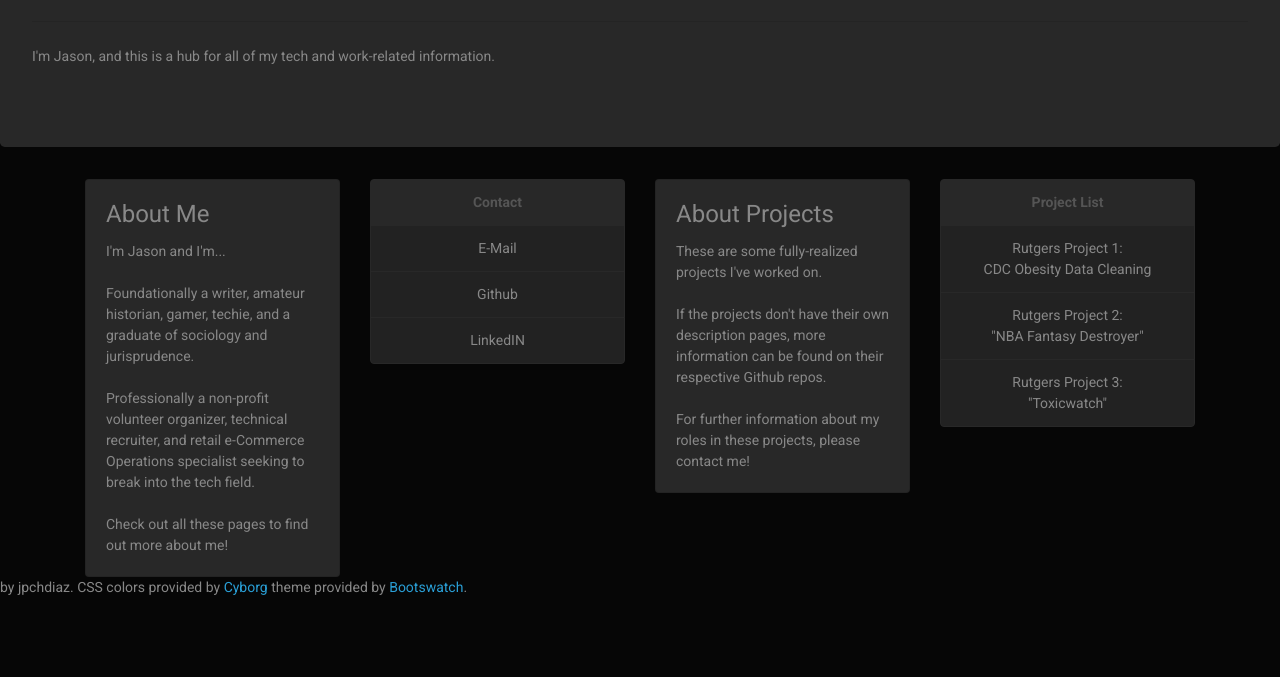
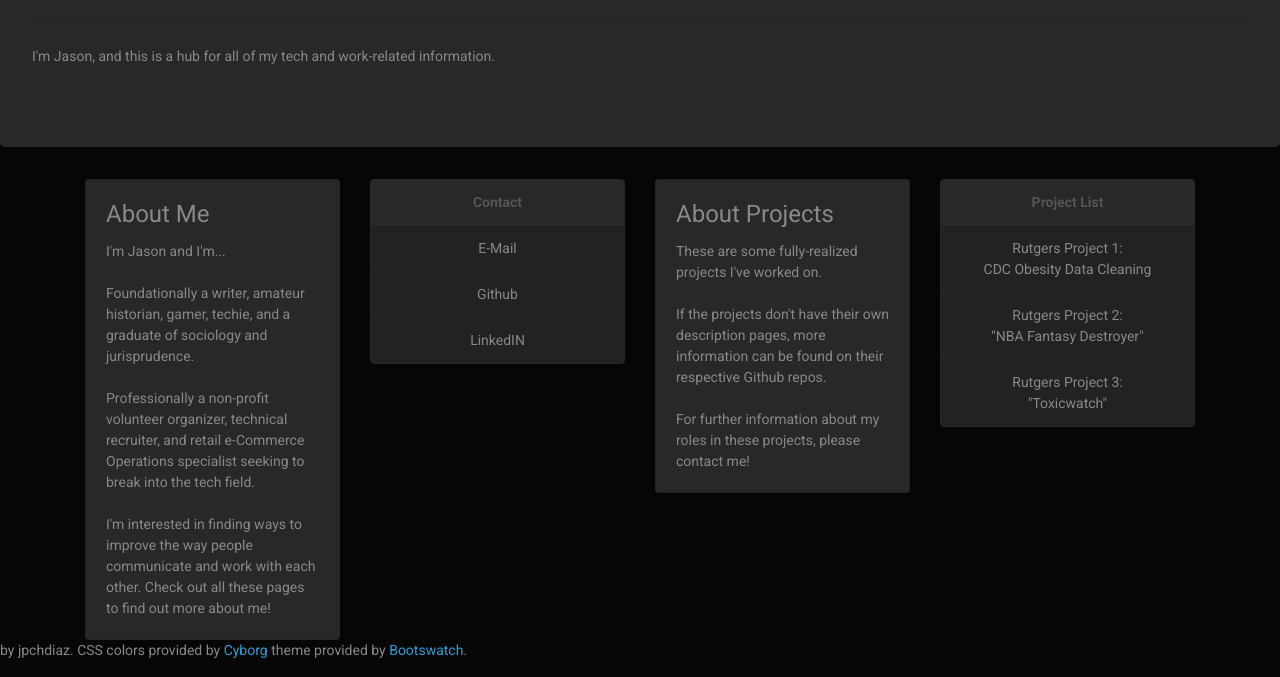
Before and after one commit to jpchdiaz/jpchdiaz.github.io, a plain HTML site: page index.html in a window 1280 px wide. Shown: the part 204-881 px from the top of the page. Before the commit the page ends 818 px from the top, so only its background shows below. Drawn offline with Linux system fonts and the light colour scheme.

Commit message:
one for the road

```diff
--- a/index.html
+++ b/index.html
@@ -70,6 +70,7 @@
                 I'm Jason and I'm...<br><br>
                 Foundationally a writer, amateur historian, gamer, techie, and a graduate of sociology and jurisprudence.<br><br>
                 Professionally a non-profit volunteer organizer, technical recruiter, and retail e-Commerce Operations specialist seeking to break into the tech field.<br><br>
+                I'm interested in finding ways to improve the way people communicate and work with each other.
                 Check out all these pages to find out more about me!
               </p>
               <!-- <a href="#" class="card-link">Card link</a>
```
